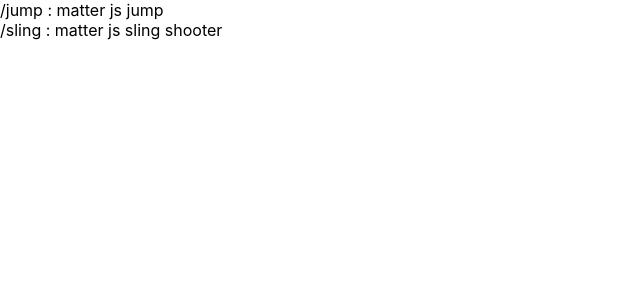
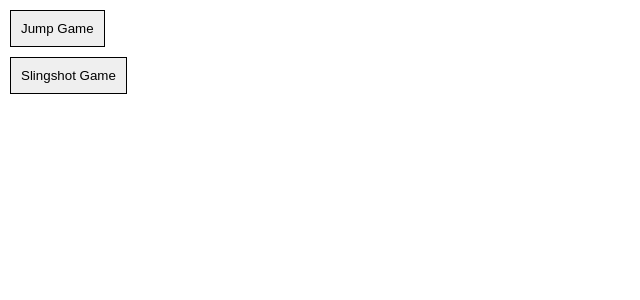
Before and after one commit to ragavantar/laxx, a React (Create React App) app: page / in a window 1280 px wide. Shown: the top 300 px of the page, without its empty margins (0-640 px from the left). Built offline with nearby package versions, Linux system fonts and the light colour scheme.

Commit message:
app comp instead of route

```diff
--- a/src/index.css
+++ b/src/index.css
@@ -37,3 +37,10 @@
   width: 50px;
   height: 50px;
 }
+
+button {
+  border: 1px solid black;
+  padding: 10px;
+  display: block;
+  margin: 10px;
+}
--- a/src/index.js
+++ b/src/index.js
@@ -27,22 +27,37 @@
 
 import * as serviceWorker from './serviceWorker';
 
+class App extends React.Component {
+    constructor(props) {
+        super(props);
+        this.state = {
+            page: 'intro'
+         }
+    }
+
+    Intro = () => {
+        return(
+            <div>
+                <button onClick={()=>this.setState({page: 'jump'})}>Jump Game</button>
+                <button onClick={()=>this.setState({page: 'sling'})}>Slingshot Game</button>
+            </div>
+        )
+    }
+    render() {
+        const { page } = this.state;
+        return (
+            <div>
+                { page=='intro' && this.Intro()}
+                { page=='jump' && <Jump />}
+                { page=='sling' && <Sling />}
+            </div>
+         );
+    }
+}
+
+export default App;
 ReactDOM.render(
-    <BrowserRouter>
-        <Switch>
-            <Route path="/sling">
-                <Sling />
-            </Route>
-            <Route path="/jump">
-                <Jump />
-            </Route>
-            <Route path="/">
-                /jump :  matter js jump
-                <br></br>
-                /sling :  matter js sling shooter
-            </Route>
-        </Switch>
-    </BrowserRouter>
+    <App />
     , document.getElementById('root'));
 
 // If you want your app to work offline and load faster, you can change
```
